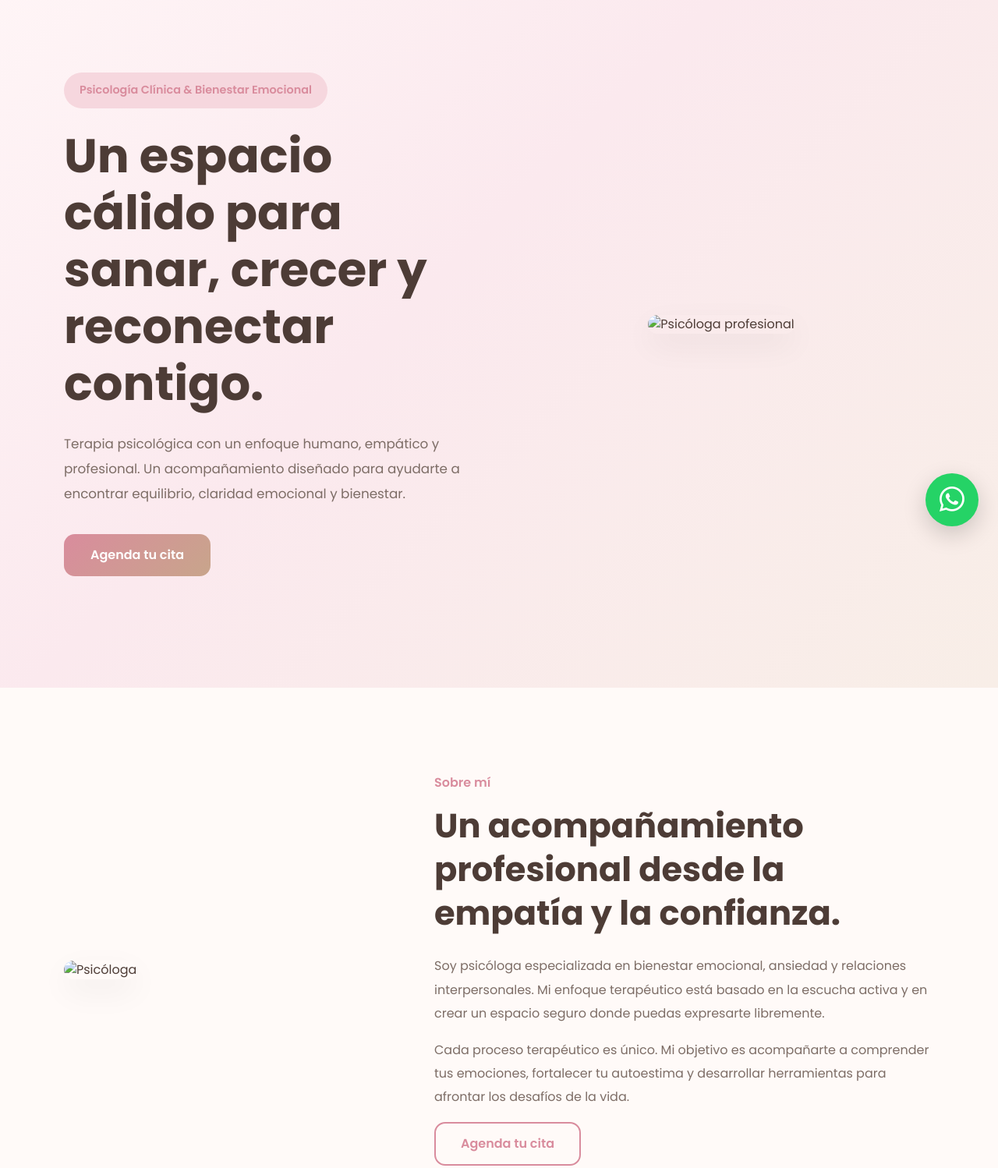
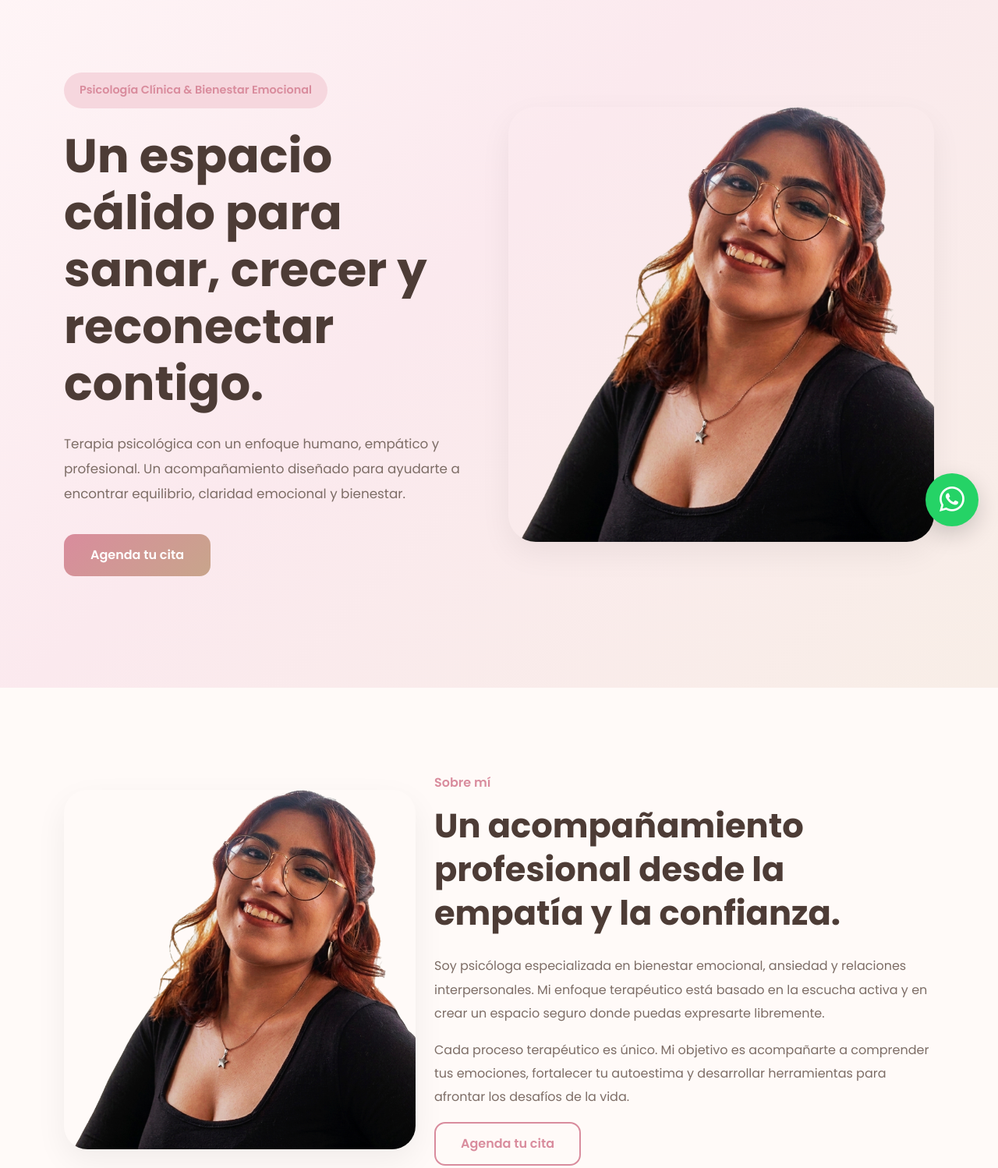
Before and after one commit to Dev-Luis-Castillo/mariangela, a plain HTML site: page index.html in a window 1280 px wide. Shown: the part 100-1598 px from the top of the page at 78% size. Drawn offline with nearby package versions, Linux system fonts and the light colour scheme.

Commit message:
Update index.html

```diff
--- a/index.html
+++ b/index.html
@@ -99,7 +99,7 @@
                 <div class="col-lg-6 order-1 order-lg-2">
 
                     <div class="hero-image">
-                        <img src="img/hero-psicologa.jpg" alt="Psicóloga profesional" class="img-fluid">
+                        <img src="m.png" alt="Psicóloga profesional" class="img-fluid">
                     </div>
 
                 </div>
@@ -120,7 +120,7 @@
                 <div class="col-lg-5">
 
                     <div class="about-image">
-                        <img src="img/foto-perfil.jpg" alt="Psicóloga" class="img-fluid">
+                        <img src="m.png" alt="Psicóloga" class="img-fluid">
                     </div>
 
                 </div>
```
